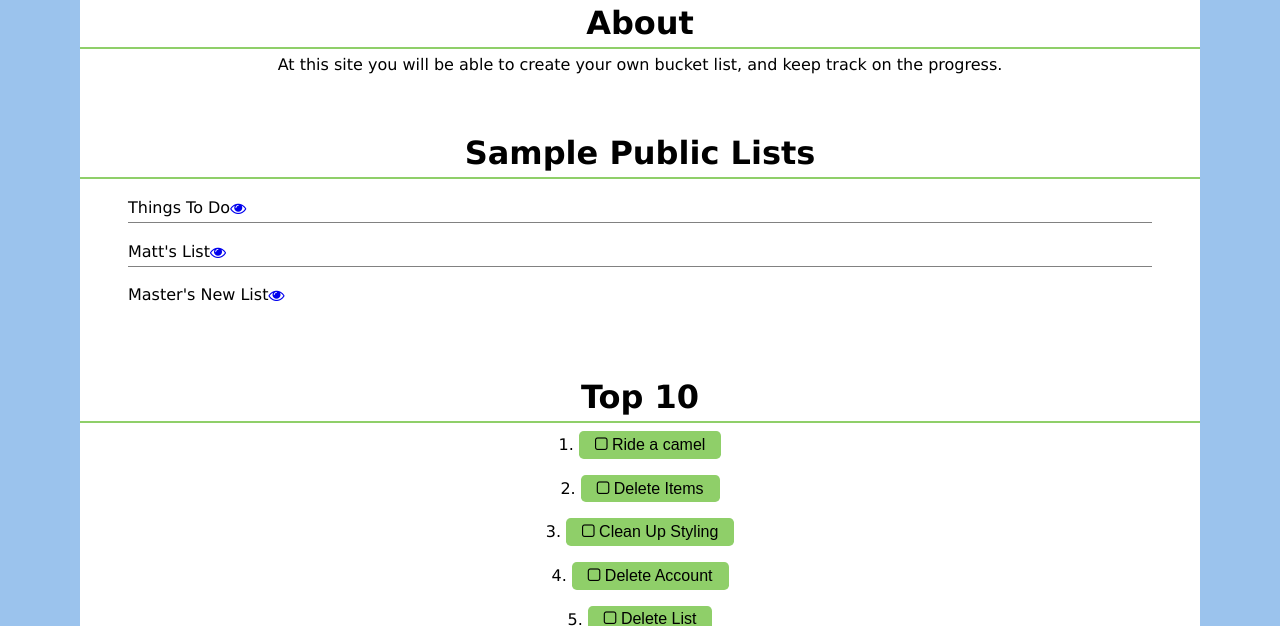
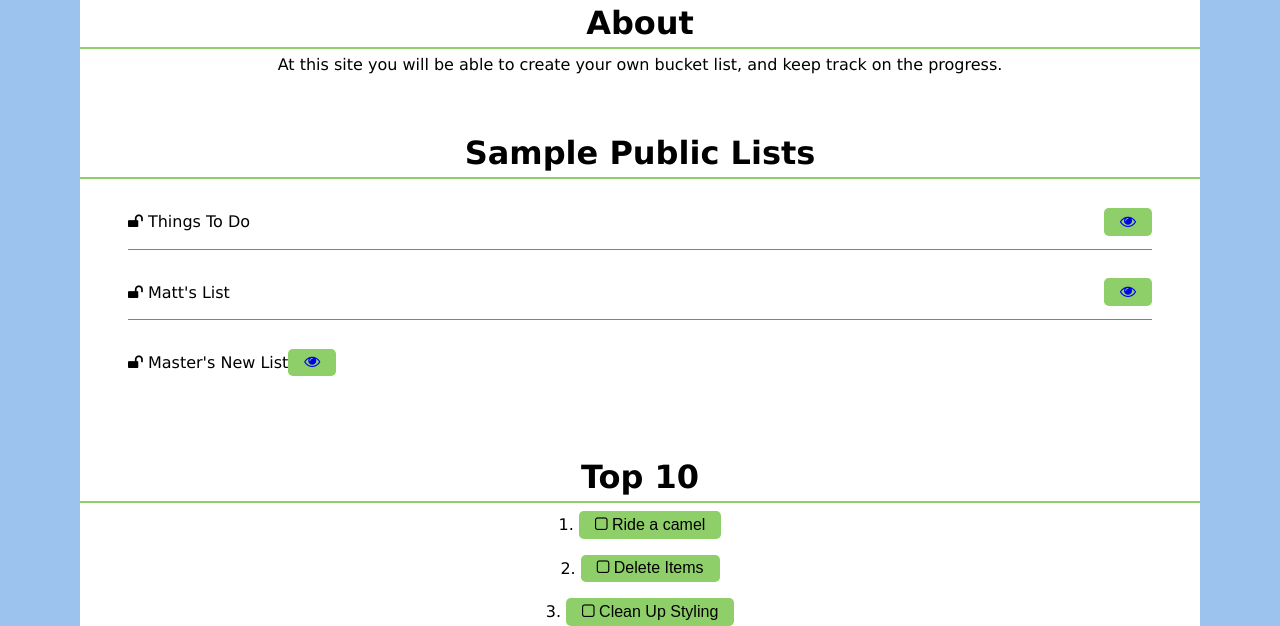
Before and after one commit to stevenki18/COIS-3420H-Project, a PHP site: page / in a window 1280 px wide. Shown: the part 304-930 px from the top of the page. Run offline with PHP 8.4, Linux system fonts and the light colour scheme; data comes from the database, SQL or seed files in the repository; some libraries are stand-ins or nearby versions.

Commit message:
Update index.php

```diff
--- a/index.php
+++ b/index.php
@@ -74,8 +74,10 @@
           <ul>
             <?php foreach($list as $row): ?>
               <li>
-                <?= $row['listname']?>
-                <a href = "view_list.php?list=<?= $row['id']?>"><i class="fa fa-eye"></i></a>
+                <span><i class="fa fa-unlock"></i> <?= $row['listname'] ?></span>
+                <div>
+                  <button><a href = "view_list.php?list=<?= $row['id']?>"><i class="fa fa-eye"></i></a></button>
+                </div>
               </li>
             <?php endforeach ?>
           </ul>
```
